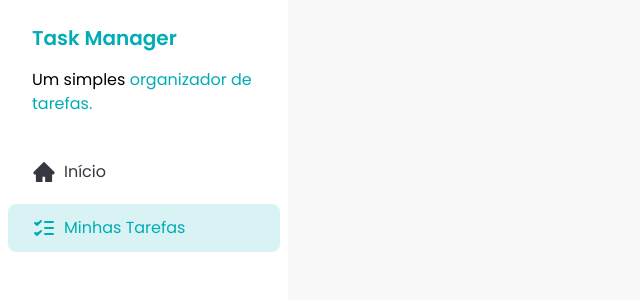
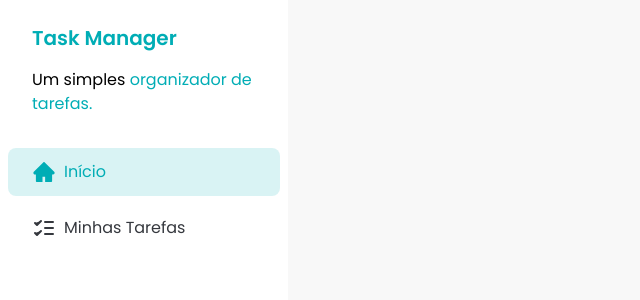
Before and after one commit to PedroRomaoDev/task-manager, a React (Vite) app: page / in a window 1280 px wide. Shown: the top 300 px of the page, without its empty margins (0-640 px from the left). Built offline with nearby package versions, Linux system fonts and the light colour scheme.

Commit message:
feat: ensure SidebarButton changes according to active route

```diff
--- a/src/components/Sidebar.jsx
+++ b/src/components/Sidebar.jsx
@@ -15,11 +15,11 @@ const Sidebar = () => {
       </div>
 
       <div className="flex flex-col gap-2 p-2">
-        <SidebarButton href="/" color="unselected">
+        <SidebarButton to="/">
           <HomeIcon />
           Início
         </SidebarButton>
-        <SidebarButton href="/tasks" color="selected">
+        <SidebarButton to="/tasks">
           <TasksIcon />
           Minhas Tarefas
         </SidebarButton>
--- a/src/components/SidebarButton.jsx
+++ b/src/components/SidebarButton.jsx
@@ -1,7 +1,8 @@
 import PropTypes from "prop-types";
+import { NavLink } from "react-router-dom";
 import { tv } from "tailwind-variants";
 
-const SidebarButton = ({ children, color, href }) => {
+const SidebarButton = ({ children, to }) => {
   const sidebar = tv({
     base: "flex items-center gap-2 rounded-lg px-6 py-3",
     variants: {
@@ -13,9 +14,14 @@ const SidebarButton = ({ children, color, href }) => {
   });
 
   return (
-    <a href={href} className={sidebar({ color })}>
+    <NavLink
+      to={to}
+      className={({ isActive }) =>
+        sidebar({ color: isActive ? "selected" : "unselected" })
+      }
+    >
       {children}
-    </a>
+    </NavLink>
   );
 };
 
```
